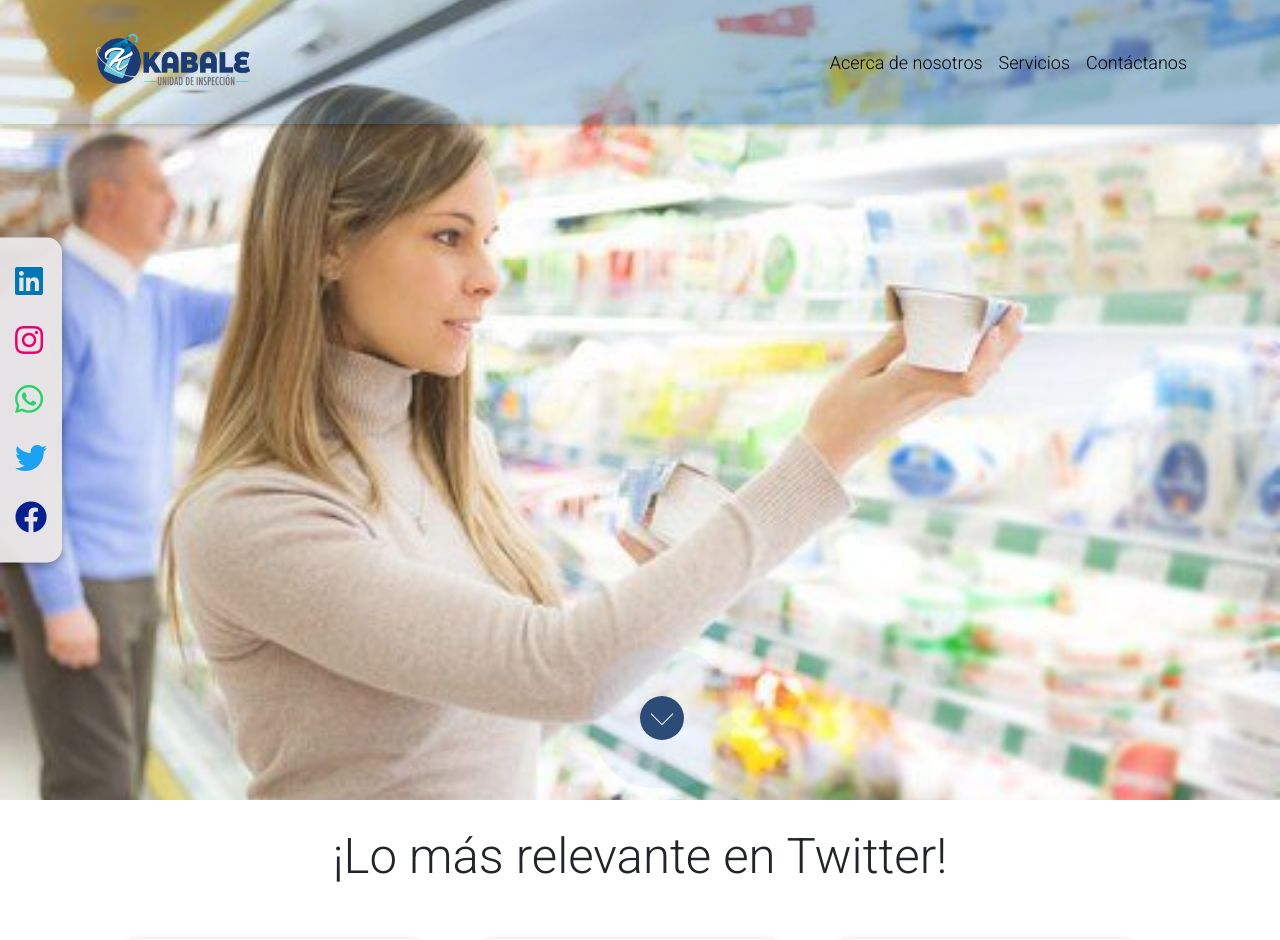
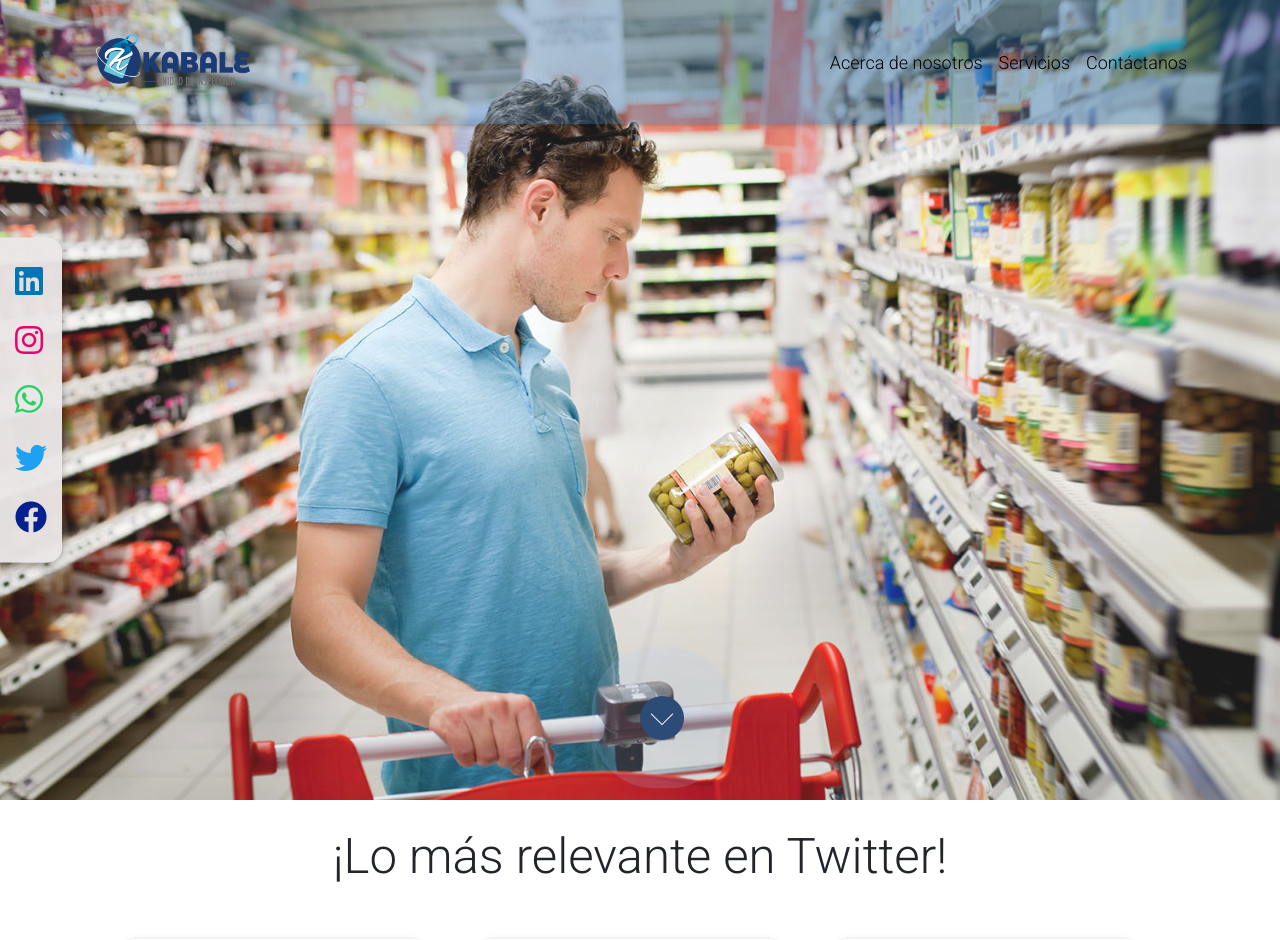
Before and after one commit to Jairjim/uvkabale, a PHP site: page / in a window 1280 px wide. Shown: the top 940 px of the page. Run offline with PHP 8.4, Linux system fonts and the light colour scheme; data that the repository does not hold is empty; some libraries are stand-ins or nearby versions.

Commit message:
Imagen de inicio

```diff
--- a/indexCSS.css
+++ b/indexCSS.css
@@ -9,7 +9,7 @@ body {
 
 section.demo {
     font-family: 'Courier New', Courier, monospace;
-    background: url(portada7.jpg) no-repeat center;
+    background: url(portada12.jpeg) no-repeat center;
     background-size: cover;
     opacity: 0.9;
     text-align: center;
```
Also changed, not shown: portada11.png (added), portada12.jpeg (added).
